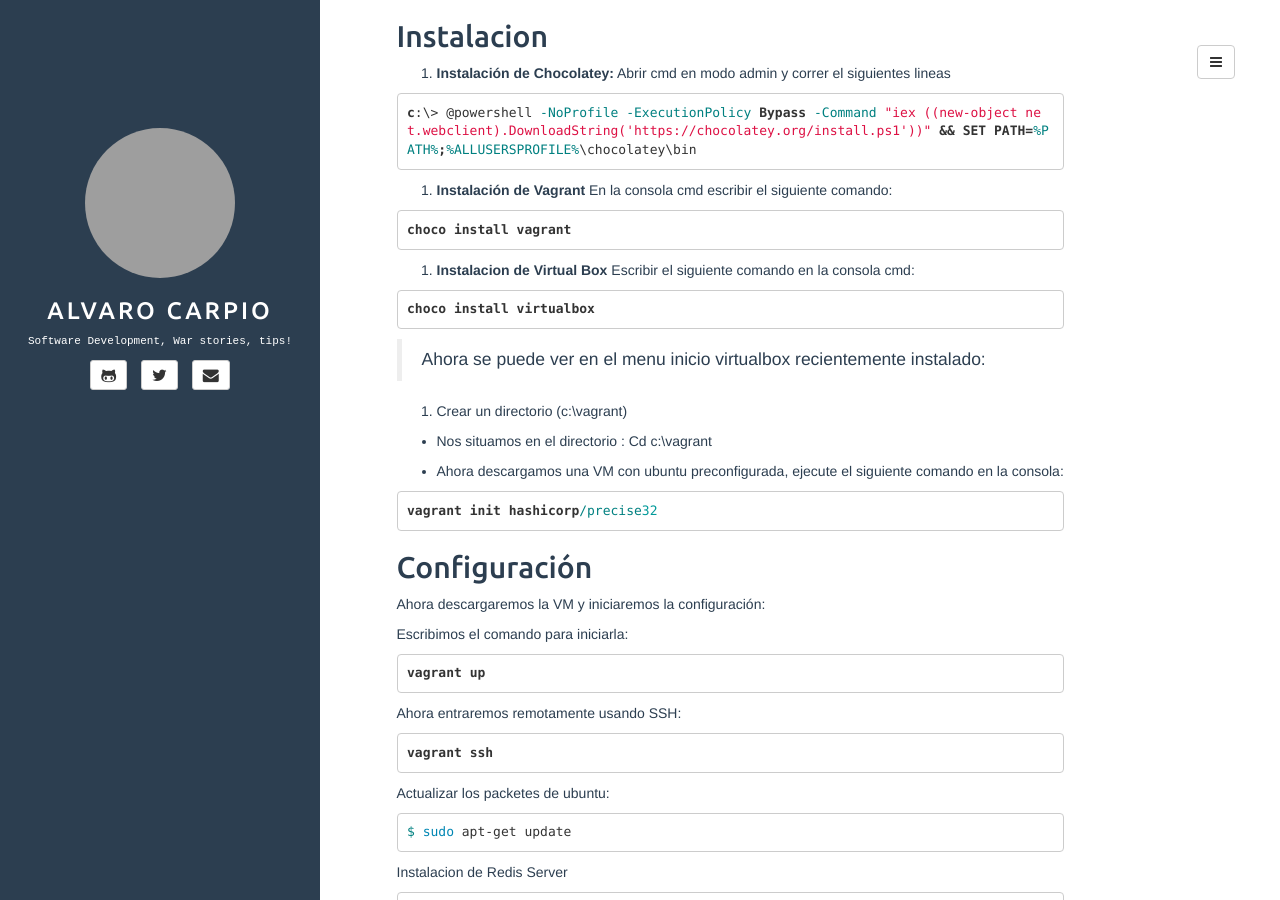
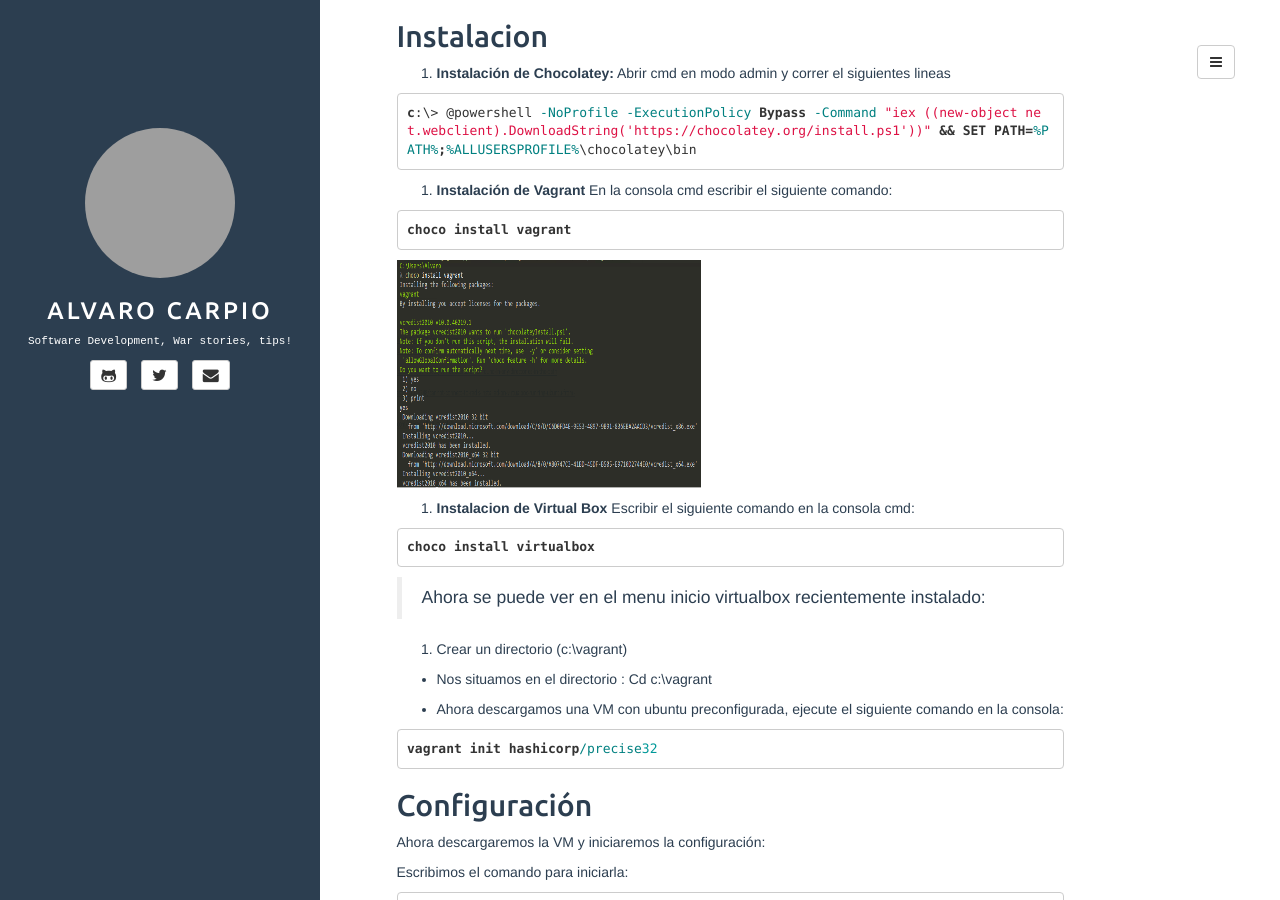
Before and after one commit to alvanxp/alvanxp.github.io, a Jekyll site: the page built from _posts/2016-4-10-Redis-en-windows.md, in a window 1280 px wide and 900 px high, scrolled down 392 px. Built offline with Jekyll 4.4.1, drawn with Linux system fonts in a browser that asks for light colours; comment, search, counter and statistics services are not loaded; grey boxes are pictures that could not be loaded.

Commit message:
Update 2016-4-10-Redis-en-windows.md

````diff
--- a/_posts/2016-4-10-Redis-en-windows.md
+++ b/_posts/2016-4-10-Redis-en-windows.md
@@ -33,6 +33,8 @@ En la consola cmd escribir el siguiente  comando:
 ```dosbatch
 choco install vagrant
 ```
+
+<img src="{{ site.url }}/assets/content/redis-vagrant/vagrant-install.png" alt="vagrant" style="width:304px;height:228px;">
 
 3. **Instalacion de Virtual Box**
 Escribir el siguiente comando en la consola cmd:
````
